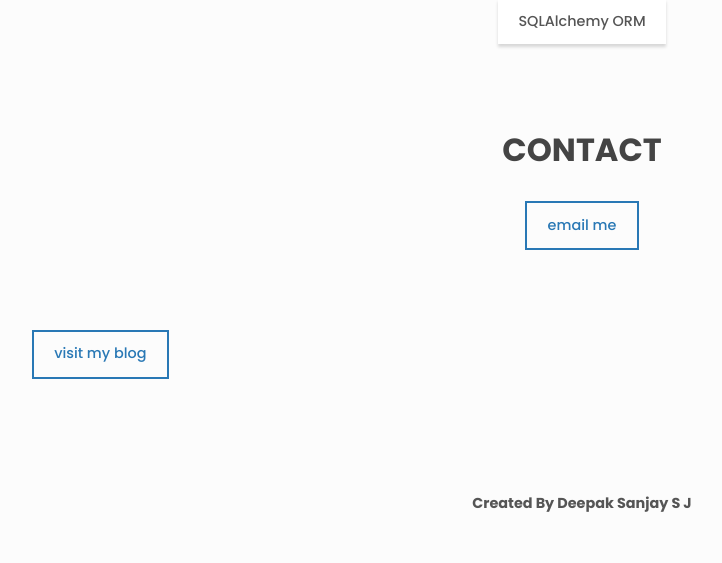
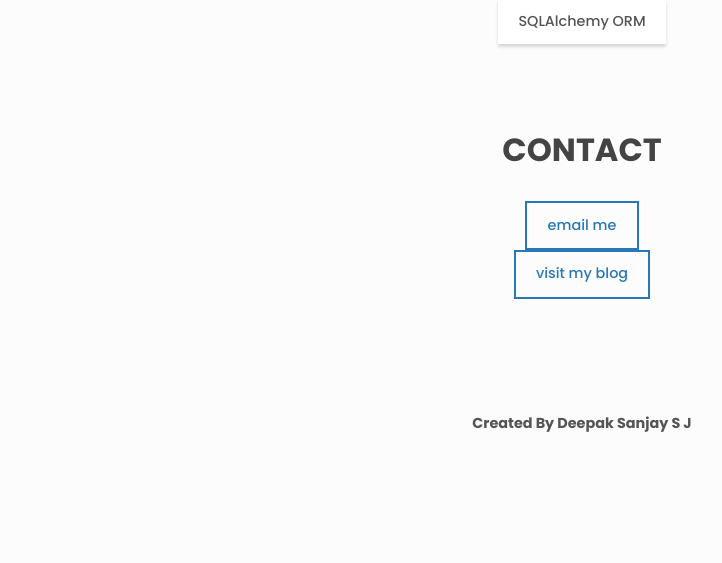
Before and after one commit to DeepakSan/landing-page-vercel, a Flask app: page / in a window 1280 px wide. Shown: the part 2101-2664 px from the top of the page, without its empty margins (58-780 px from the left). After the commit the page ends 2533 px from the top, so only its background shows below. Run offline with Flask 3, Linux system fonts and the light colour scheme; some libraries are stand-ins or nearby versions.

Commit message:
add blogs button

```diff
--- a/templates/index.html
+++ b/templates/index.html
@@ -226,8 +226,6 @@
         <a href="mailto:deepaksanjaysj@gmail.com">
           <span class="btn btn--outline">Email me</span>
         </a>
-      </section>
-      <section class="section center">
         <a href="https://blog.dee-san.com" target="_blank" rel="noopener" class="btn btn--outline">
           Visit My Blog
         </a>
```
